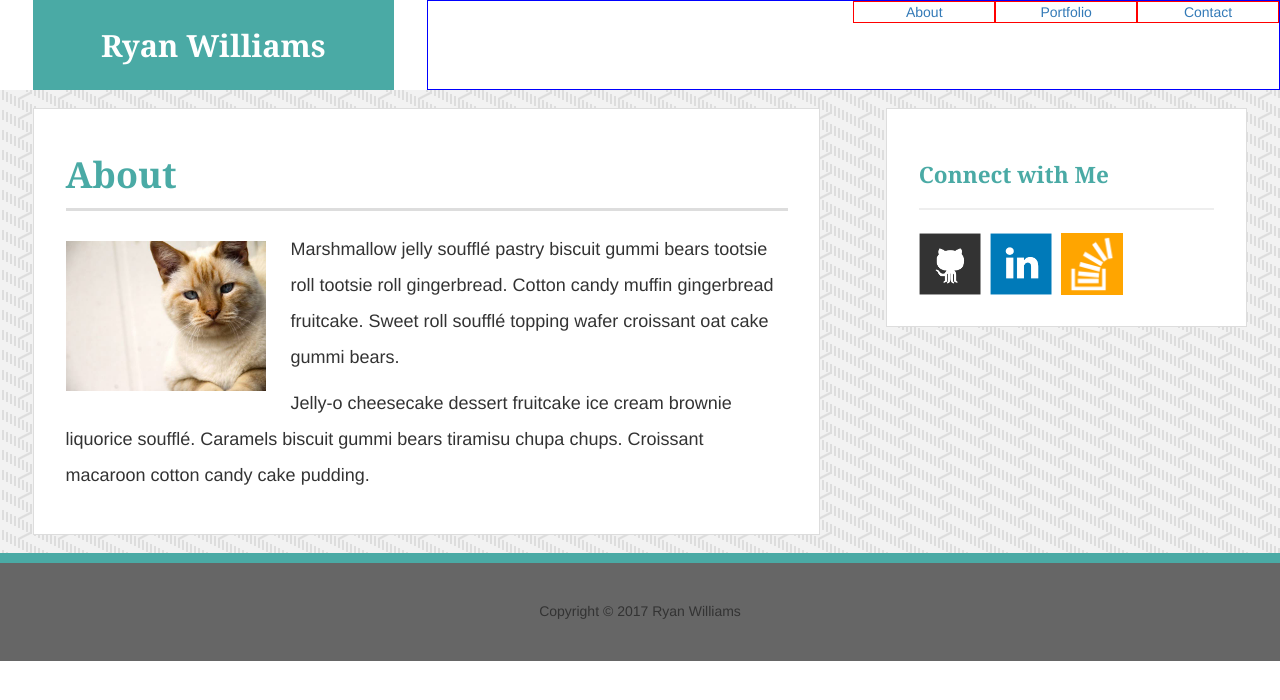
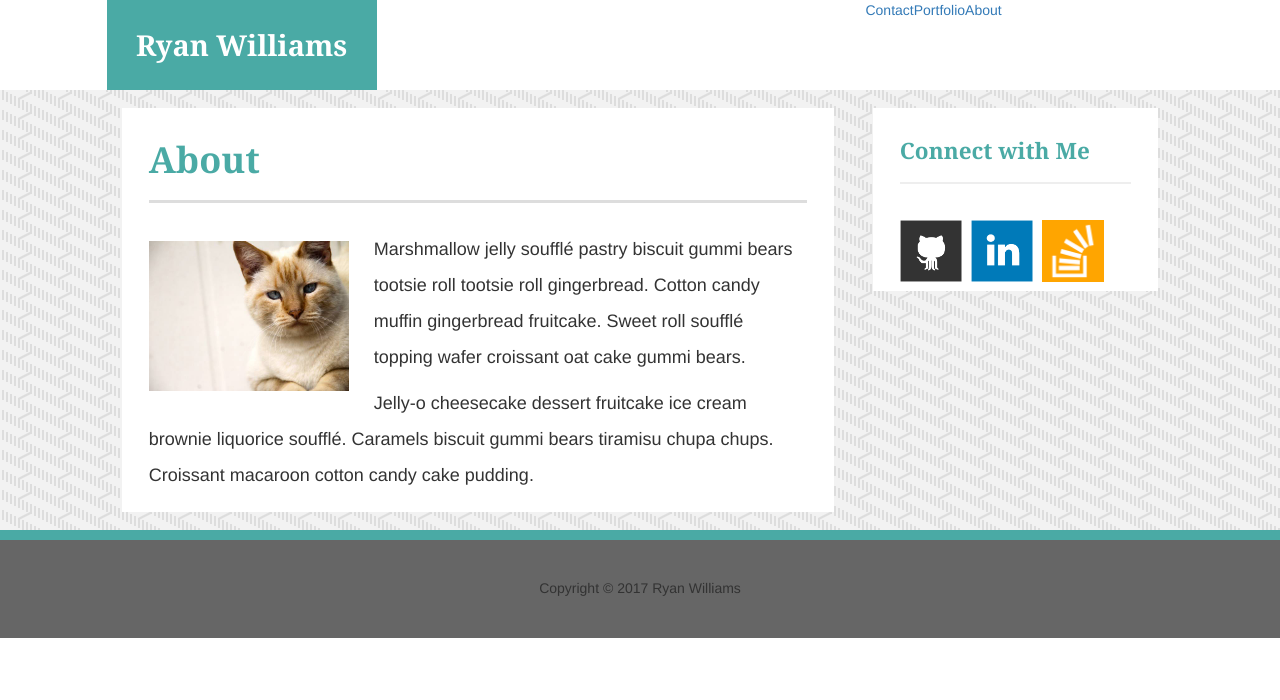
Before and after one commit to ryanosaurus-tex/Bootstrap-Portfolio, a plain HTML site: page index.html in a window 1280 px wide. Drawn offline with nearby package versions, Linux system fonts and the light colour scheme.

Commit message:
index simplified, todo: revise navs and article/aside

```diff
--- a/assets/css/style.css
+++ b/assets/css/style.css
@@ -7,26 +7,60 @@
     color: #777;
 }
 
+main {
+	background: url(../images/small_steps.png);
+}
+
+footer {
+	height: 6rem;
+	background-color: #666;
+	border-top: .6rem solid #4aaaa5;
+	line-height: 5.4rem;
+}
+
+h1,
+h2,
+h3 {
+  font-family: Georgia, Times, "Times New Roman", serif;
+  font-weight: 700;
+  color: #4aaaa5;
+}
+
+h1 {
+	font-size: 2rem;
+	line-height: 2.5rem;
+    border-bottom: 3px solid #ddd;
+    padding-bottom: 1rem;
+}
+
+h2 {
+	font-size: 1.25rem;
+	line-height: 1.5rem;
+	border-bottom: 2px solid #eee;
+	padding-bottom: 1rem;
+}
+
 p {
 	font-size: 1rem;
 	line-height: 2rem;
 }
 
 #logo {
-	display: block;
-	max-height: 5rem;
-	margin: 0 1rem;
-	background-color: #4aaaa5;
-    font-family: Georgia,
+	font-family: Georgia,
     			 Times,
     			 "Times New Roman",
     			 serif;
-    font-size: 1.7rem;
+    font-size: 1.6rem;
     line-height: 5rem;
     font-weight: 700;
     color: #fff;
     text-decoration: none;
+}
 
+#logoBox {
+	height: 5rem;
+	max-width: 15rem;
+	background-color: #4aaaa5;
 }
 
 #myPhoto {
@@ -45,58 +79,27 @@
 }
 
 .articleHeader {
-  padding-bottom: 20px;
-  margin-bottom: 20px;
-  line-height: 1.5rem;
-  border-bottom: 3px solid #ddd;
+  background-color: #fff;
+  padding: .5rem 1.5rem;
+  margin: 1rem .25rem 0 0;
+}
+
+.articleSection {
+  background-color: #fff;
+  padding: .5rem 1.5rem;
+  margin: 0rem .25rem 1rem 0;
 }
 
 .asideHeader {
-  padding-bottom: 20px;
-  margin-bottom: 15px;
-  line-height: 1.5rem;
-  border-bottom: 2px solid #eee;
+  background-color: #fff;
+  padding: .5rem 1.5rem;
+  margin: 1rem 0 0 .25rem;
 }
 
-nav {
-	height: 5rem;
-	padding: 0 1rem;
-}
-
-main {
-	background: url(../images/small_steps.png);
-}
-
-footer {
-	height: 6rem;
-	background-color: #666;
-	border-top: .6rem solid #4aaaa5;
-	line-height: 5.4rem;
-
-}
-
-h1,
-h2,
-h3 {
-  font-family: Georgia, Times, "Times New Roman", serif;
-  font-weight: 700;
-  color: #4aaaa5;
-}
-
-h1 {
-	font-size: 2rem;
-}
-
-h2 {
-	font-size: 1.25rem;
-}
-
-.wrapper {
-	background-color: #fff;
-	padding: 1.75rem;
-	border: 1px solid #ddd;
-	margin: 1rem;
-
+.asideSection {
+  background-color: #fff;
+  padding: .5rem 1.5rem;
+  margin: 0rem 0 1rem .25rem;
 }
 
 .parent {
@@ -108,3 +111,9 @@
 	top: 50%;
 	transform: translateY(-50%);
 }
+
+.navLink {
+	display: inline-block;
+	float: right;
+	text-decoration: none;
+}
--- a/index.html
+++ b/index.html
@@ -7,68 +7,47 @@
   <link rel="stylesheet" href="https://maxcdn.bootstrapcdn.com/bootstrap/3.3.7/css/bootstrap.min.css" integrity="sha384-BVYiiSIFeK1dGmJRAkycuHAHRg32OmUcww7on3RYdg4Va+PmSTsz/K68vbdEjh4u" crossorigin="anonymous">
   <link rel="stylesheet" type="text/css" href="assets/css/style.css">
 </head>
-<body>
-<div class="container-fluid no-gutters">
+<body class="container-fluid">
+
   <header class="row"><!--ROW 1-->
-      <div class="col-sm-4">
-        <a href="index.html" class="text-center" id="logo">Ryan Williams</a>
+    <div class="col-sm-4 col-sm-offset-1 text-center" id="logoBox">
+      <a href="index.html" id="logo">Ryan Williams</a>
     </div>
-
-      <nav class="col-sm-8 text-center" style="border: 1px solid blue;">
-        <div class="row"><!--ROW 1A-->
-      	    <div class="col-xs-4 col-sm-2 col-sm-offset-6" style="border: 1px solid red;">
+    <nav class="col-sm-6">
       <a href="index.html" class="navLink">About</a>
-      	    </div>
-      	    <div class="col-xs-4 col-sm-2" style="border: 1px solid red;">
       <a href="portfolio.html" class="navLink">Portfolio</a>
-      	    </div>
-      	    <div class="col-xs-4 col-sm-2" style="border: 1px solid red;">
       <a href="contact.html" class="navLink">Contact</a>
-        	</div>
-        </div><!--/ROW 1A-->
     </nav>
   </header><!--/ROW 1-->
 
   <main class="row"><!--ROW 2-->
-        <article class="col-sm-12 col-md-8">
-          <div class="wrapper">
-            <header class="row">
-              <div class="col-xs-12">
-                <h1 class="articleHeader">About</h1>
-              </div>
+    <article class="col-md-7 col-md-offset-1">
+      <header class="row articleHeader">
+        <h1>About</h1>
       </header>
-            <section class="row">
-      	      <div class="col-xs-12">
+      <section class="row articleSection">
         <img src="assets/images/cat.jpg" id="myPhoto" alt="Ryan Williams">
         <p>Marshmallow jelly soufflé pastry biscuit gummi bears tootsie roll tootsie roll gingerbread. Cotton candy muffin gingerbread fruitcake. Sweet roll soufflé topping wafer croissant oat cake gummi bears.</p>
 
         <p>Jelly-o cheesecake dessert fruitcake ice cream brownie liquorice soufflé. Caramels biscuit gummi bears tiramisu chupa chups. Croissant macaroon cotton candy cake pudding.</p>
-      	      </div>
       </section>
-          </div>
     </article>
 
-        <aside class="col-sm-12 col-md-4">
-          <div class="wrapper">
-            <header class="row">
-              <div class="col-xs-12">
-                <h2 class="asideHeader">Connect with Me</h2>
-              </div>
+    <aside class="col-md-3">
+      <header class="row asideHeader">
+        <h2>Connect with Me</h2>
       </header>
-            <section class="row">
-              <div class="col-xs-12">
+      <section class="row asideSection">
         <a href="#"><img src="assets/images/github-128.png" class="social" alt="GitHub" /></a>
         <a href="#"><img src="assets/images/linkedin-128.png" class="social" alt="LinkedIn" /></a>
         <a href="#"><img src="assets/images/stackoverflow-128.png" class="social" alt="Stack Overflow" /></a>
-              </div>
       </section>
-          </div>
     </aside>
   </main><!--/ROW 2-->
 
   <footer class="row text-center"><!--ROW 3-->
     Copyright &copy; 2017 Ryan Williams
   </footer><!--/ROW 3-->
-</div>
+
 </body>
 </html>
```
Lines whose indentation alone changed are shown as unchanged.
